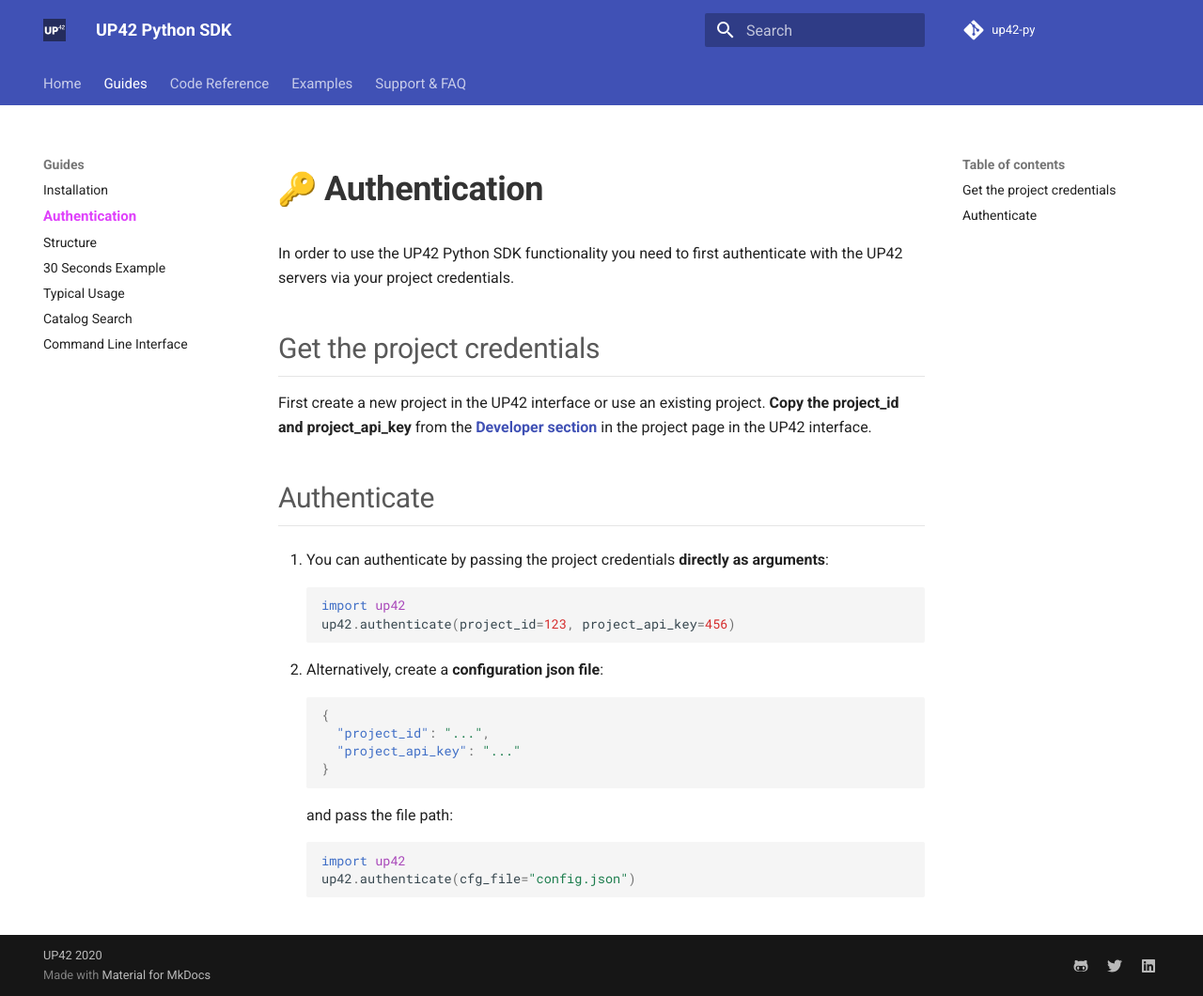
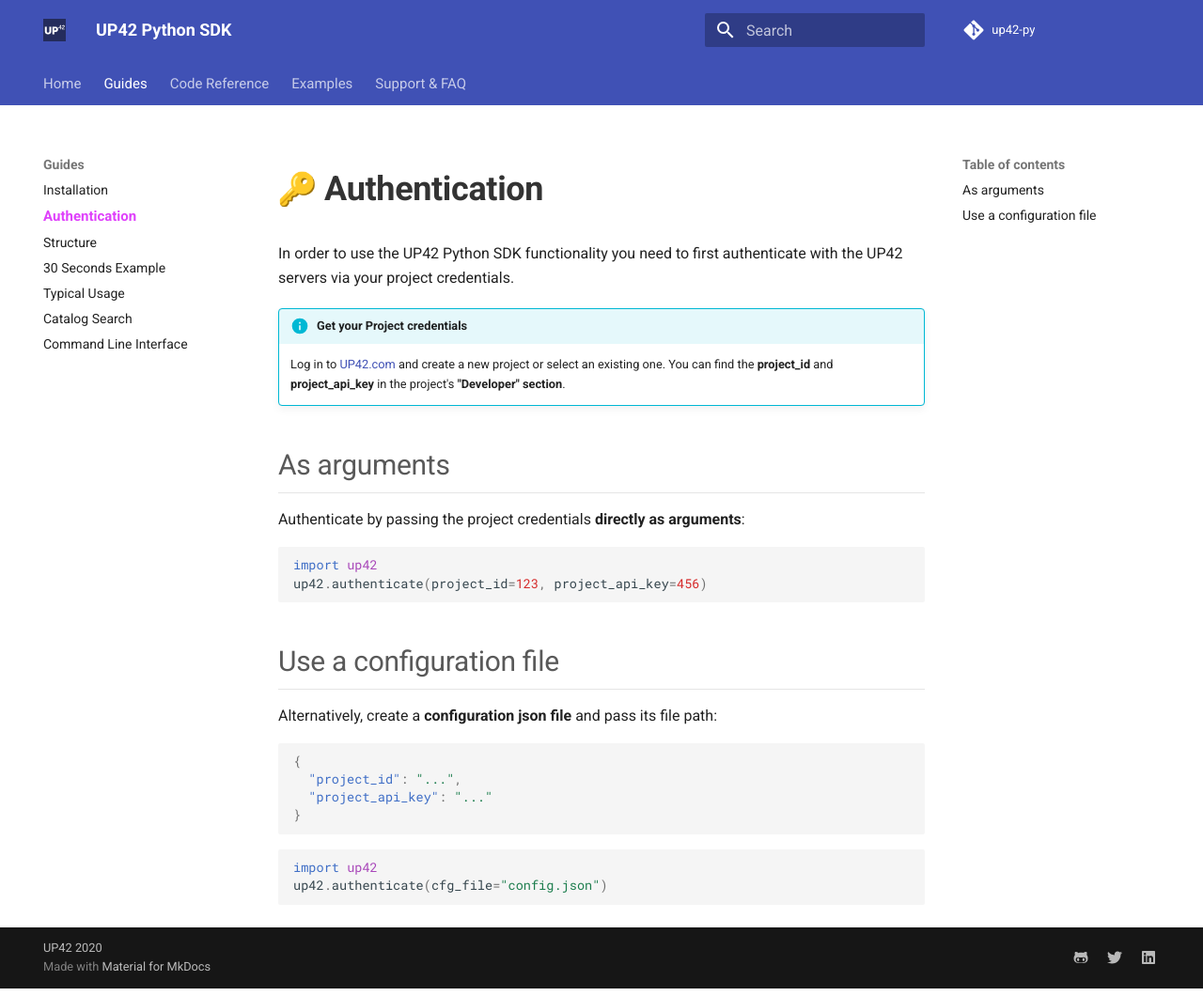
Before and after one commit to up42/up42-py, an MkDocs documentation site: the page built from docs/authentication.md, in a window 1280 px wide. Shown: the whole page at 94% size. Built offline with MkDocs 1.6.1 and Material for MkDocs 9.7.7, drawn with Linux system fonts in a browser that asks for light colours; emoji names are drawn with the system emoji font; comment, search, counter and statistics services are not loaded.

Commit message:
Use the developer menu section in the authentication chapter

````diff
--- a/docs/authentication.md
+++ b/docs/authentication.md
@@ -3,36 +3,30 @@
 In order to use the UP42 Python SDK functionality you need to first authenticate with the
 UP42 servers via your project credentials.
 
+!!! Info "Get your Project credentials"
+    Log in to [UP42.com](https://console.up42.com) and create a new project or select an existing one.
+    You can find the **project_id** and **project_api_key** in the project's **"Developer" section**.
 
-## Get the project credentials
+## As arguments
 
-First create a new project in the UP42 interface or use an existing project. **Copy the
-project_id and project_api_key** from the
-**[Developer section](https://docs.up42.com/getting-started/first-api-request.html#run-your-first-job-via-the-api)**
-in the project page in the UP42 interface.
+Authenticate by passing the project credentials **directly as arguments**:
 
+```python
+import up42
+up42.authenticate(project_id=123, project_api_key=456)
+```
 
+## Use a configuration file
+Alternatively, create a **configuration json file** and pass its file path:
 
-## Authenticate
+```json
+{
+  "project_id": "...",
+  "project_api_key": "..."
+}
+```
 
-1. You can authenticate by passing the project credentials **directly as arguments**:
-    ```python
-    import up42
-    up42.authenticate(project_id=123, project_api_key=456)
-    ```
-
-2. Alternatively, create a **configuration json file**:
-
-    ```json
-    {
-      "project_id": "...",
-      "project_api_key": "..."
-    }
-    ```
-
-    and pass the file path:
-
-    ```python
-    import up42
-    up42.authenticate(cfg_file="config.json")
-    ```
+```python
+import up42
+up42.authenticate(cfg_file="config.json")
+```
````
